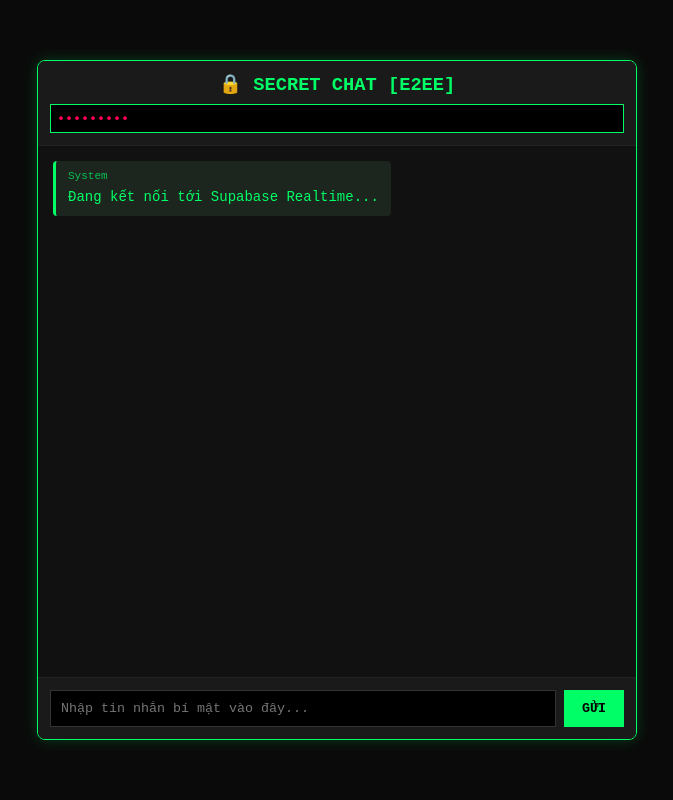
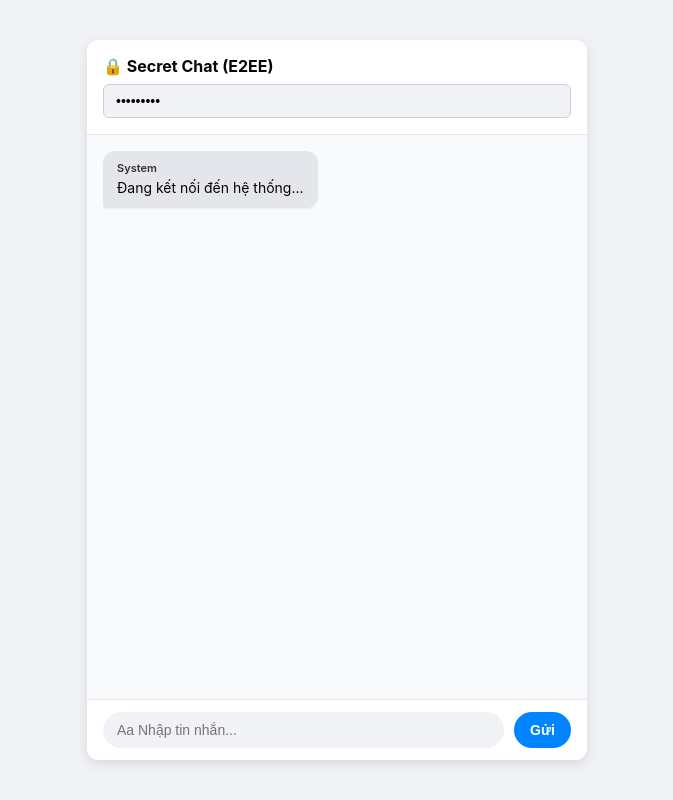
Before and after one commit to catisreal1/secret_chat, a plain HTML site: page index.html in a window 1280 px wide. Shown: the whole page, without its empty margins (303-976 px from the left). Drawn offline with nearby package versions, Linux system fonts and the light colour scheme; no server answers.

Commit message:
update 0.2

```diff
--- a/index.html
+++ b/index.html
@@ -3,18 +3,18 @@
 <head>
     <meta charset="UTF-8">
     <meta name="viewport" content="width=device-width, initial-scale=1.0">
-    <title>⚡ Hacker Secret Chat E2EE</title>
+    <title>Secret Chat - Secure & Clean</title>
 
-    <!-- Nhúng thư viện Supabase JS & CryptoJS -->
+    <!-- Thư viện Supabase JS & CryptoJS -->
     <script src="https://cdn.jsdelivr.net/npm/@supabase/supabase-js@2"></script>
     <script src="https://cdnjs.cloudflare.com/ajax/libs/crypto-js/4.1.1/crypto-js.min.js"></script>
 
     <style>
         * { box-sizing: border-box; margin: 0; padding: 0; }
         body {
-            background-color: #0a0a0a;
-            color: #00ff66;
-            font-family: 'Courier New', Courier, monospace;
+            background-color: #f0f2f5;
+            color: #333;
+            font-family: -apple-system, BlinkMacSystemFont, "Segoe UI", Roboto, Helvetica, Arial, sans-serif;
             display: flex;
             justify-content: center;
             align-items: center;
@@ -22,104 +22,112 @@
         }
         .chat-card {
             width: 100%;
-            max-width: 600px;
-            height: 85vh;
-            background: #111;
-            border: 1px solid #00ff66;
-            box-shadow: 0 0 15px rgba(0, 255, 102, 0.2);
+            max-width: 500px;
+            height: 90vh;
+            background: #fff;
+            border-radius: 12px;
+            box-shadow: 0 4px 12px rgba(0, 0, 0, 0.1);
             display: flex;
             flex-direction: column;
-            border-radius: 8px;
             overflow: hidden;
         }
-        /* Header & Secret Key Bar */
+        /* Header */
         .chat-header {
-            padding: 12px;
-            background: #1a1a1a;
-            border-bottom: 1px solid #222;
-            text-align: center;
-        }
-        .key-box {
-            margin-top: 8px;
+            padding: 16px;
+            background: #ffffff;
+            border-bottom: 1px solid #e4e6eb;
             display: flex;
+            flex-direction: column;
             gap: 8px;
         }
+        .chat-header h3 {
+            font-size: 16px;
+            color: #050505;
+            display: flex;
+            align-items: center;
+            gap: 6px;
+        }
         .key-box input {
-            flex: 1;
-            padding: 6px;
-            background: #000;
-            border: 1px solid #00ff66;
-            color: #ff0055;
-            font-weight: bold;
-            font-family: inherit;
+            width: 100%;
+            padding: 8px 12px;
+            background: #f0f2f5;
+            border: 1px solid #ccd0d5;
+            border-radius: 6px;
+            font-size: 14px;
+            outline: none;
+        }
+        .key-box input:focus {
+            border-color: #1877f2;
         }
 
         /* Area tin nhắn */
         .chat-body {
             flex: 1;
-            padding: 15px;
+            padding: 16px;
             overflow-y: auto;
             display: flex;
             flex-direction: column;
-            gap: 12px;
+            gap: 10px;
+            background: #f9fafb;
         }
         .msg {
-            max-width: 80%;
-            padding: 8px 12px;
-            border-radius: 4px;
+            max-width: 75%;
+            padding: 10px 14px;
+            border-radius: 12px;
             font-size: 14px;
             line-height: 1.4;
             word-break: break-word;
+            box-shadow: 0 1px 2px rgba(0,0,0,0.05);
         }
         .msg.received {
-            background: #1c261f;
-            border-left: 3px solid #00ff66;
+            background: #e4e6eb;
+            color: #050505;
             align-self: flex-start;
+            border-bottom-left-radius: 4px;
         }
         .msg.sent {
-            background: #2b1f31;
-            border-right: 3px solid #ff0055;
+            background: #0084ff;
+            color: #fff;
             align-self: flex-end;
-            color: #ff88ff;
+            border-bottom-right-radius: 4px;
         }
         .msg .sender {
             font-size: 11px;
-            opacity: 0.7;
-            margin-bottom: 4px;
+            opacity: 0.8;
+            margin-bottom: 2px;
             display: block;
+            font-weight: 600;
         }
 
         /* Footer nhập tin nhắn */
         .chat-footer {
-            padding: 12px;
-            background: #1a1a1a;
+            padding: 12px 16px;
+            background: #fff;
             display: flex;
-            gap: 8px;
-            border-top: 1px solid #222;
+            gap: 10px;
+            border-top: 1px solid #e4e6eb;
         }
         .chat-footer input {
             flex: 1;
-            padding: 10px;
-            background: #000;
-            border: 1px solid #333;
-            color: #00ff66;
-            font-family: inherit;
-        }
-        .chat-footer input:focus {
+            padding: 10px 14px;
+            background: #f0f2f5;
+            border: none;
+            border-radius: 20px;
+            font-size: 14px;
             outline: none;
-            border-color: #00ff66;
         }
         .chat-footer button {
-            padding: 10px 18px;
-            background: #00ff66;
-            color: #000;
+            padding: 0 16px;
+            background: #0084ff;
+            color: #fff;
             border: none;
-            font-weight: bold;
+            border-radius: 20px;
+            font-weight: 600;
             cursor: pointer;
-            font-family: inherit;
+            font-size: 14px;
         }
         .chat-footer button:hover {
-            background: #00cc52;
+            background: #166fe5;
         }
     </style>
 </head>
@@ -128,9 +136,9 @@
     <div class="chat-card">
         <!-- Header & Pass Mã Hóa -->
         <div class="chat-header">
-            <h3>🔒 SECRET CHAT [E2EE]</h3>
+            <h3>🔒 Secret Chat (E2EE)</h3>
             <div class="key-box">
-                <input type="password" placeholder="🔑 Nhập Secret Key để mã hóa/giải mã..." value="Secret123">
+                <input type="password" placeholder="Nhập Secret Key giải mã..." value="Secret123">
             </div>
         </div>
 
@@ -138,21 +146,21 @@
         <div class="chat-body">
             <div class="msg received">
                 <span class="sender">System</span>
-                Đang kết nối tới Supabase Realtime...
+                Đang kết nối đến hệ thống...
             </div>
         </div>
 
         <!-- Ô nhập & Gửi -->
         <div class="chat-footer">
-            <input type="text" placeholder="Nhập tin nhắn bí mật vào đây...">
-            <button>GỬI</button>
+            <input type="text" placeholder="Aa Nhập tin nhắn...">
+            <button>Gửi</button>
         </div>
     </div>
 
     <script>
         // Cấu hình Supabase của ông giáo
         const SUPABASE_URL = 'https://bgobcellahiepuarhjls.supabase.co';
-        const SUPABASE_ANON_KEY = 'sb_publishable_LD3NQU8Mr6ODrJthWQJ8lw_Hp2kDCmw'; // Thay chuỗi sb_publishable_... vào đây
+        const SUPABASE_ANON_KEY = 'sb_publishable_QIZIRzeLhQG0u8990fShwA_ays79eZz'; // Key của ông giáo
 
         const supabaseClient = supabase.createClient(SUPABASE_URL, SUPABASE_ANON_KEY);
 
@@ -161,10 +169,8 @@
         const sendBtn = document.querySelector('.chat-footer button');
         const keyInput = document.querySelector('.key-box input');
 
-        // Tạo tên định danh ngẫu nhiên cho mỗi tab trình duyệt
         const myName = "User_" + Math.floor(Math.random() * 1000);
 
-        // 1. Tải lịch sử tin nhắn cũ từ Supabase
         async function fetchMessages() {
             let { data, error } = await supabaseClient
                 .from('messages')
@@ -180,11 +186,10 @@
             if (data && data.length > 0) {
                 data.forEach(msg => appendMessage(msg.sender, msg.content));
             } else {
-                appendMessage("System", "Chưa có tin nhắn nào. Hãy gửi tin nhắn đầu tiên!");
+                appendMessage("System", "Chưa có tin nhắn nào.");
             }
         }
 
-        // 2. Hiển thị tin nhắn lên giao diện (Giải mã E2EE bằng CryptoJS)
         function appendMessage(sender, encryptedContent) {
             const secretKey = keyInput.value;
             let decryptedContent = encryptedContent;
@@ -196,7 +201,7 @@
                     if (originalText) {
                         decryptedContent = originalText;
                     } else {
-                        decryptedContent = "🔒 [Tin nhắn mã hóa - Sai Secret Key]";
+                        decryptedContent = "🔒 [Sai Secret Key]";
                     }
                 } catch (e) {
                     decryptedContent = "🔒 [Lỗi giải mã]";
@@ -210,16 +215,11 @@
             chatBody.scrollTop = chatBody.scrollHeight;
         }
 
-        // 3. Gửi tin nhắn lên Supabase (Đã mã hóa trước khi đẩy)
         async function sendMessage() {
             const text = inputMsg.value.trim();
             const secretKey = keyInput.value;
-            if (!text || !secretKey) {
-                alert("Vui lòng nhập tin nhắn và Secret Key!");
-                return;
-            }
+            if (!text || !secretKey) return;
 
-            // Mã hóa tin nhắn
             const encryptedContent = CryptoJS.AES.encrypt(text, secretKey).toString();
 
             const { error } = await supabaseClient
@@ -238,7 +238,6 @@
             if (e.key === 'Enter') sendMessage();
         });
 
-        // 4. Lắng nghe Realtime (Tin nhắn mới tự động nổ trên mọi tab)
         supabaseClient
             .channel('public:messages')
             .on('postgres_changes', { event: 'INSERT', schema: 'public', table: 'messages' }, payload => {
@@ -246,7 +245,6 @@
             })
             .subscribe();
 
-        // Chạy tải tin nhắn lần đầu
         fetchMessages();
     </script>
 </body>
```
